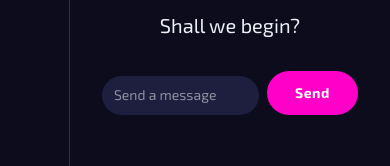
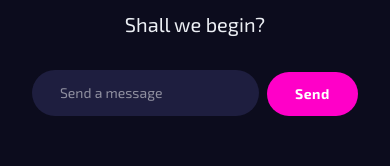
Before and after one commit to yusuf-codes10/whispr, a Vue app in the folder client/: page /chat in a window 390 px wide. Shown: the part 355-521 px from the top of the page. Built offline with nearby package versions, Linux system fonts and the light colour scheme; no server answers.

Commit message:
a responsive side bar

```diff
--- a/client/src/components/ChatInput.vue
+++ b/client/src/components/ChatInput.vue
@@ -26,7 +26,7 @@ const sendMessage = () => {
         @keydown.enter.exact.prevent="sendMessage"
         placeholder="Send a message"
         rows="1"
-        class="resize-none overflow-y-auto col-start-1 row-start-1 px-3 py-2 rounded-lg bg-secondary text-white text-sm leading-relaxed focus:outline-none h-full"
+        class="resize-none overflow-y-auto col-start-1 row-start-1 px-7 py-3 rounded-lg bg-secondary text-white text-sm leading-relaxed focus:outline-none h-full"
       />
     </div>
 
--- a/client/src/layouts/ChatLayout.vue
+++ b/client/src/layouts/ChatLayout.vue
@@ -50,6 +50,7 @@ onMounted(async () => {
 <template>
   <div class="h-screen flex">
     <SideBar
+      class="hidden md:flex"
       @toggle="sideStore.toggle"
       :chats="chatStore.getChats"
       :isOpen="sideStore.isOpen"
```
